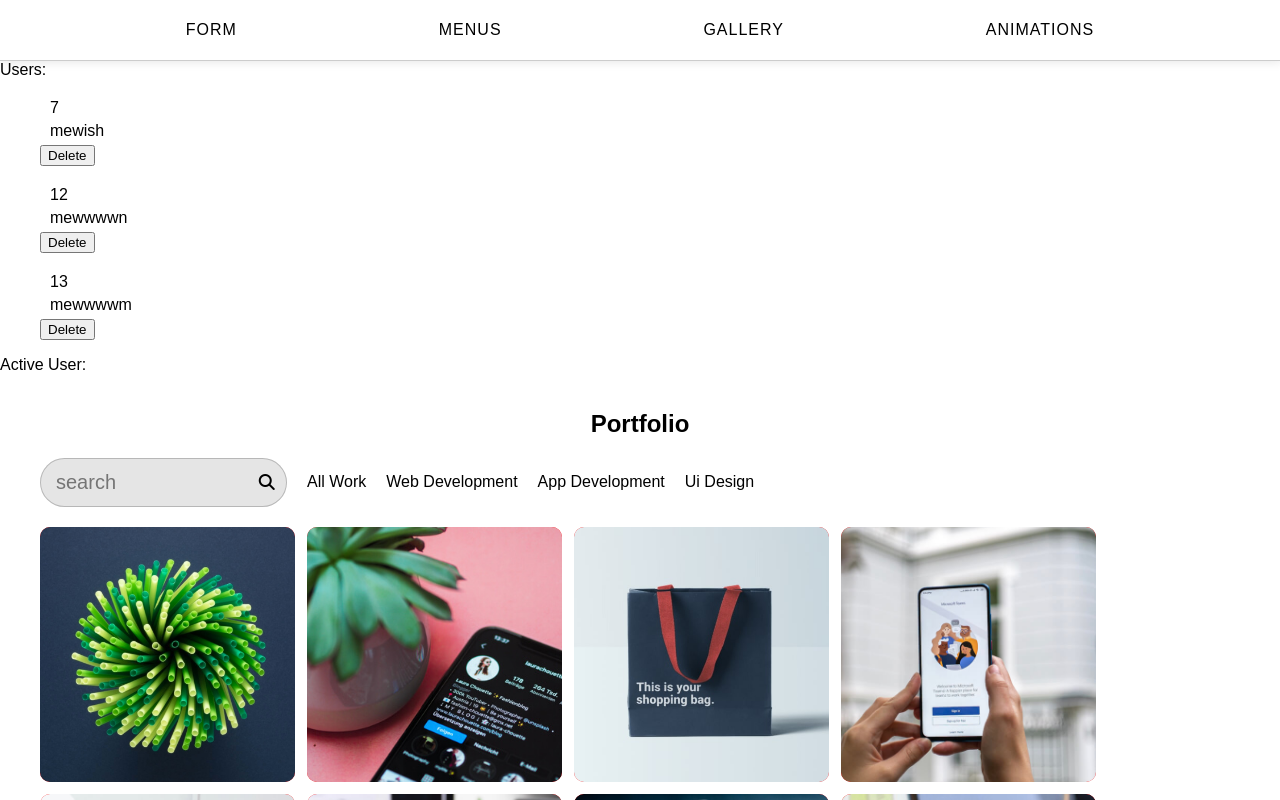
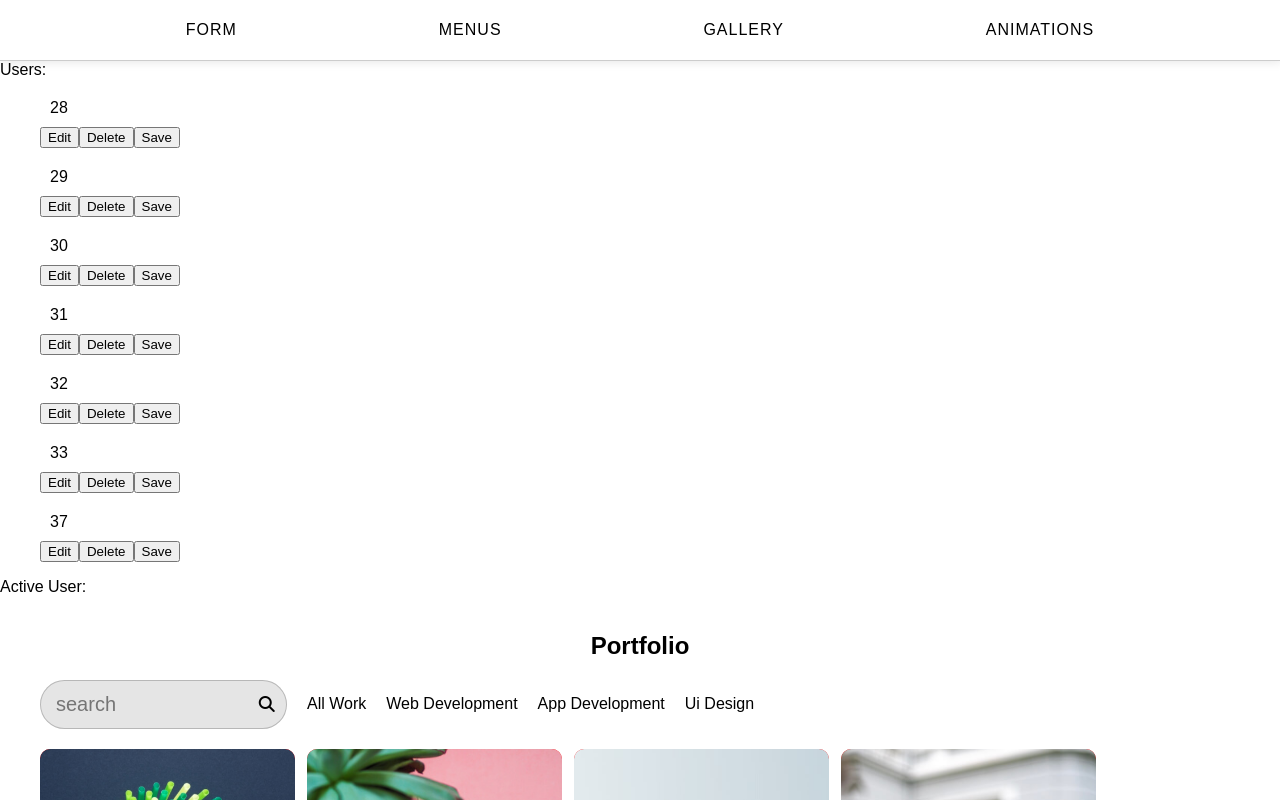
Before and after one commit to savus/testing-vite-react, a React (Vite) app: page / in a window 1280 px wide. Shown: the top 800 px of the page. Built offline with nearby package versions, Linux system fonts and the light colour scheme; data requests are answered from the project's data file.

Commit message:
unable to fix api update bug

```diff
--- a/db.json
+++ b/db.json
@@ -23,28 +23,60 @@
   ],
   "users": [
     {
-      "firstName": "mewish",
-      "lastName": "mewish",
-      "email": "time@gmail.com",
-      "city": "mew",
-      "phone": "4444444444",
-      "id": 7
+      "firstName": "bus",
+      "lastName": "bu",
+      "email": "bud@gus.com",
+      "city": "bus",
+      "phone": "2454565545",
+      "id": 28
     },
     {
-      "firstName": "mewwwwn",
-      "lastName": "sss",
-      "email": "ss@Gmail.com",
-      "city": "dd",
-      "phone": "1444444444",
-      "id": 12
+      "firstName": "bus",
+      "lastName": "bu",
+      "email": "bud@gus.com",
+      "city": "bus",
+      "phone": "2454565545",
+      "id": 29
     },
     {
-      "firstName": "mewwwwm",
-      "lastName": "sss",
-      "email": "ss@Gmail.com",
-      "city": "dd",
-      "phone": "1444444444",
-      "id": 13
+      "firstName": "bus",
+      "lastName": "bu",
+      "email": "bud@gus.com",
+      "city": "bus",
+      "phone": "2454565545",
+      "id": 30
+    },
+    {
+      "firstName": "bus",
+      "lastName": "bu",
+      "email": "bud@gus.com",
+      "city": "bus",
+      "phone": "2454565545",
+      "id": 31
+    },
+    {
+      "firstName": "bus",
+      "lastName": "bu",
+      "email": "bud@gus.com",
+      "city": "bus",
+      "phone": "2454565545",
+      "id": 32
+    },
+    {
+      "firstName": "bus",
+      "lastName": "bu",
+      "email": "bud@gus.com",
+      "city": "bus",
+      "phone": "2454565545",
+      "id": 33
+    },
+    {
+      "firstName": "bus4",
+      "lastName": "bu",
+      "email": "bud@gus.com",
+      "city": "bus",
+      "phone": "2454565545",
+      "id": 37
     }
   ]
 }
--- a/src/Components/Header.tsx
+++ b/src/Components/Header.tsx
@@ -41,22 +41,7 @@ export const Header = () => {
         Users:
         <ul>
           {allUsers.map((user, index) => (
-            <User
-              user={user}
-              key={index}
-              onDeleteClick={() => {
-                deleteUser(user.id)
-                  .then(() => {
-                    toast.success("user has been deleted!");
-                  })
-                  .catch((e) => {
-                    toast.error(e.message);
-                  })
-                  .finally(() => {
-                    setIsLoading(false);
-                  });
-              }}
-            />
+            <User user={user} key={index} />
           ))}
         </ul>
       </div>
--- a/src/Components/Providers/UserInfoProvider.tsx
+++ b/src/Components/Providers/UserInfoProvider.tsx
@@ -24,10 +24,7 @@ export const UserInfoProvider = ({ children }: { children: ReactNode }) => {
   const [allUsers, setAllUsers] = useState<TUser[]>([]);
   const [isLoading, setIsLoading] = useState(false);
 
-  const refetchData = () =>
-    Requests.getAllUsers().then((data) => {
-      return setAllUsers(data);
-    });
+  const refetchData = () => Requests.getAllUsers().then(setAllUsers);
 
   useEffect(() => {
     setIsLoading(true);
@@ -46,12 +43,24 @@ export const UserInfoProvider = ({ children }: { children: ReactNode }) => {
 
   const updateUser = async (body: TPartialUser, id: string) => {
     setIsLoading(true);
-    return Requests.editUser(body, id).then(refetchData);
+    return Requests.editUser(body, id)
+      .then(refetchData)
+      .finally(() => {
+        return Requests.getAllUsers().then((data) => {
+          setAllUsers(data);
+        });
+      });
   };
 
   const deleteUser = async (id: string) => {
     setIsLoading(true);
-    return Requests.deleteUser(id).then(refetchData);
+    return Requests.deleteUser(id)
+      .then(refetchData)
+      .then(() => {
+        return Requests.getAllUsers().then((data) => {
+          setAllUsers(data);
+        });
+      });
   };
 
   const createUser = (body: TOmitID) =>
--- a/src/Components/User.tsx
+++ b/src/Components/User.tsx
@@ -4,18 +4,21 @@ import { useEffect, useState } from "react";
 import toast from "react-hot-toast";
 import { useUserContext } from "./Providers/UserInfoProvider";
 
-export const User = ({
-  user: { id, firstName },
-  onDeleteClick,
-}: {
-  user: TUser;
-  onDeleteClick: () => void;
-}) => {
-  const { isLoading, updateUser, setIsLoading } = useUserContext();
-  const [firstNameInput, setFirstNameInput] = useState(firstName);
+export const User = ({ user: { id, firstName } }: { user: TUser }) => {
+  const { isLoading, updateUser, setIsLoading, deleteUser } = useUserContext();
+  const [firstNameInput, setFirstNameInput] = useState("");
   const [editMode, setEditMode] = useState(false);
   const inputRow = () => {
     if (isLoading) return <span>...loading</span>;
+
+    if (editMode)
+      return (
+        <input
+          type="text"
+          value={firstNameInput}
+          onChange={(e) => setFirstNameInput(e.target.value)}
+        />
+      );
     return <span>{firstNameInput}</span>;
   };
   return (
@@ -24,13 +27,47 @@ export const User = ({
       {inputRow()}
       <div className="">
         <button
+          onClick={(e) => {
+            e.preventDefault();
+            setEditMode(!editMode);
+          }}
+        >
+          Edit
+        </button>
+        <button
           disabled={isLoading}
-          onClick={() => {
+          onClick={(e) => {
+            e.preventDefault();
             setEditMode(false);
-            onDeleteClick();
+            deleteUser(id)
+              .then(() => {
+                toast.success("user has been deleted!");
+              })
+              .catch((e) => {
+                toast.error(e.message);
+              })
+              .finally(() => {
+                setIsLoading(false);
+              });
           }}
         >
           Delete
+        </button>
+        <button
+          onClick={() => {
+            updateUser({ firstName: firstNameInput }, id)
+              .then(() => {
+                toast.success("User updated!");
+              })
+              .catch((e) => {
+                toast.error(e.message);
+              })
+              .finally(() => {
+                setIsLoading(false);
+              });
+          }}
+        >
+          Save
         </button>
       </div>
     </div>
```
